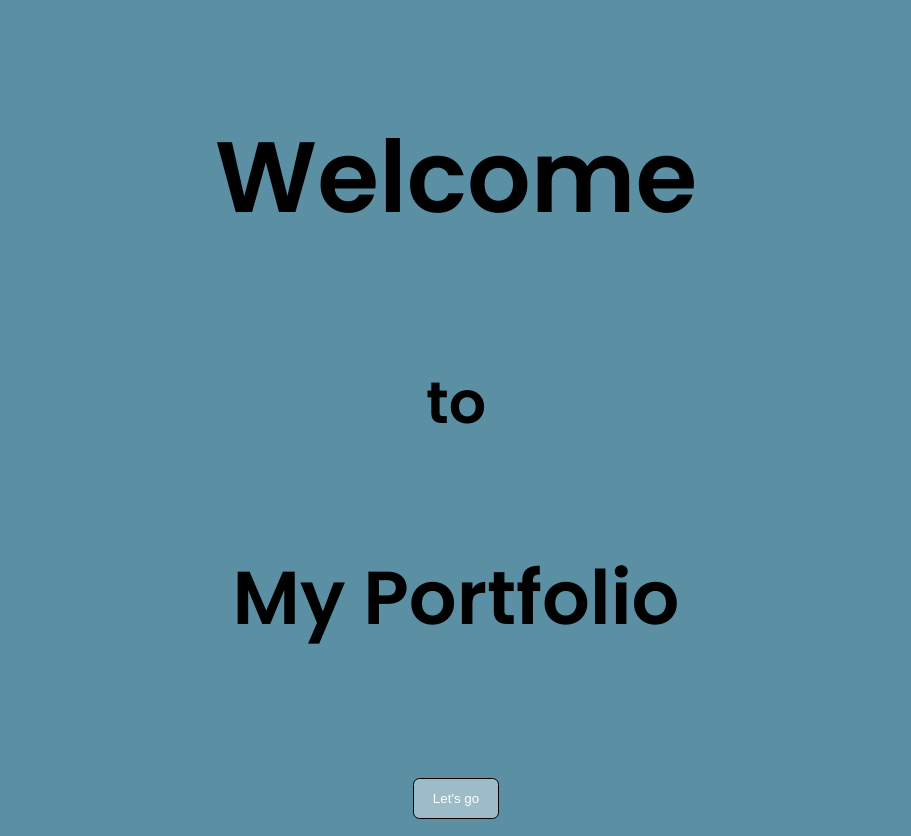
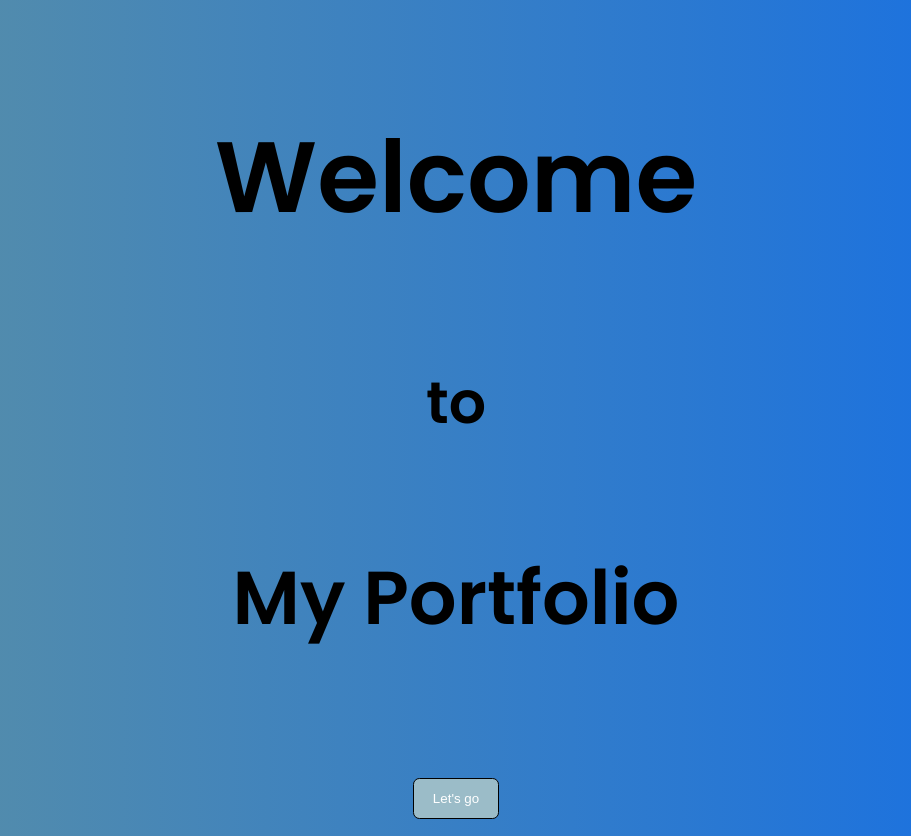
Before and after one commit to qamarularifin/My-Portfolio, a React (Create React App) app: page / in a window 1280 px wide. Shown: the whole page, without its empty margins (184-1095 px from the left). Built offline with nearby package versions, Linux system fonts and the light colour scheme.

Commit message:
added color blend for background

```diff
--- a/src/index.css
+++ b/src/index.css
@@ -5,11 +5,16 @@ body {
   font-family: "Poppins", sans-serif;
   margin: 0px;
   padding: 0px;
-  background-color:#5B90A4;
+  /* background-color:#5B90A4; */
   /* background: url(https://i.pinimg.com/originals/4f/2f/7d/4f2f7d2aa8582dcca07ca3eb600e922b.png); */
   /* background-repeat: no-repeat; */
   text-align: center;
   line-height: 2.0;
+  background: linear-gradient(
+    90deg,
+    rgb(91, 144, 164) 0%,
+    rgba(20, 110, 230, 1) 100%
+  );
 
 
 
```
